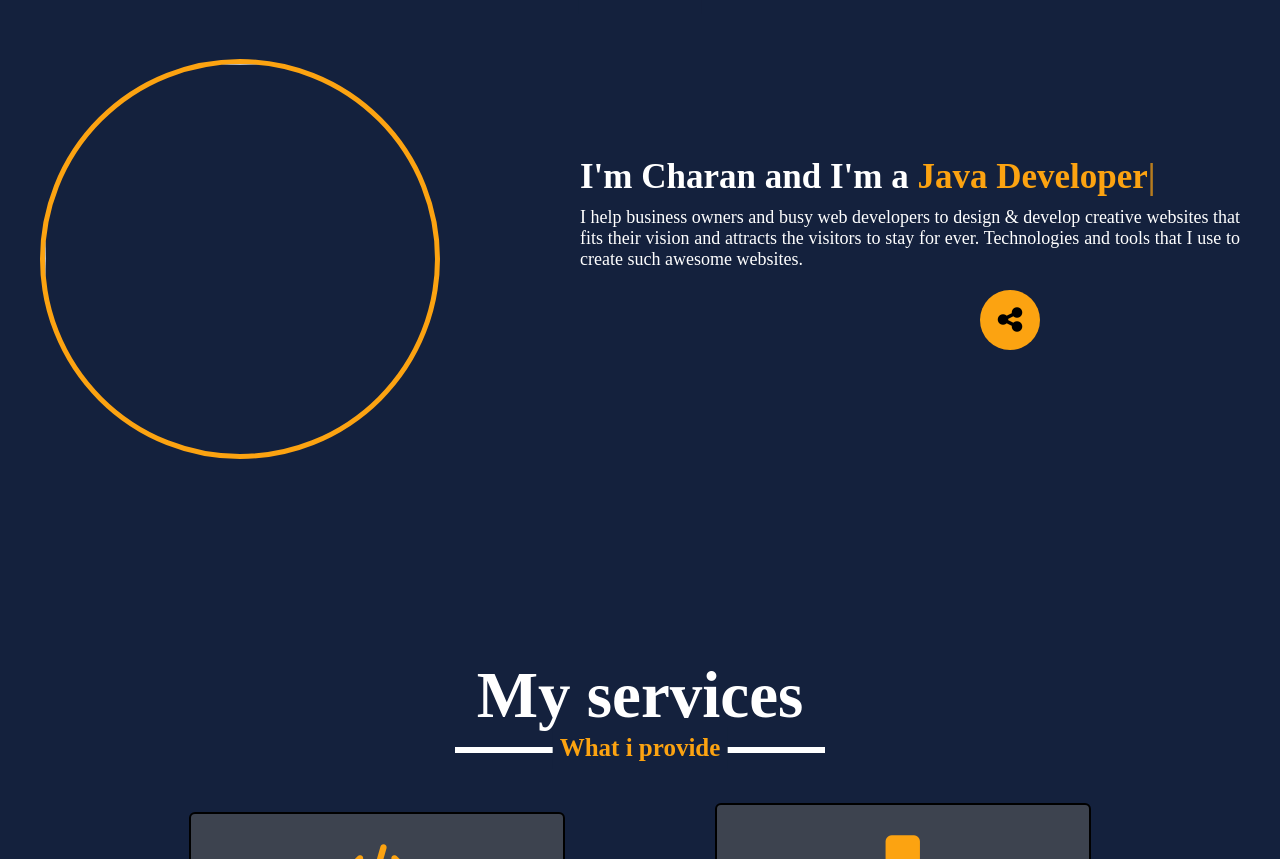
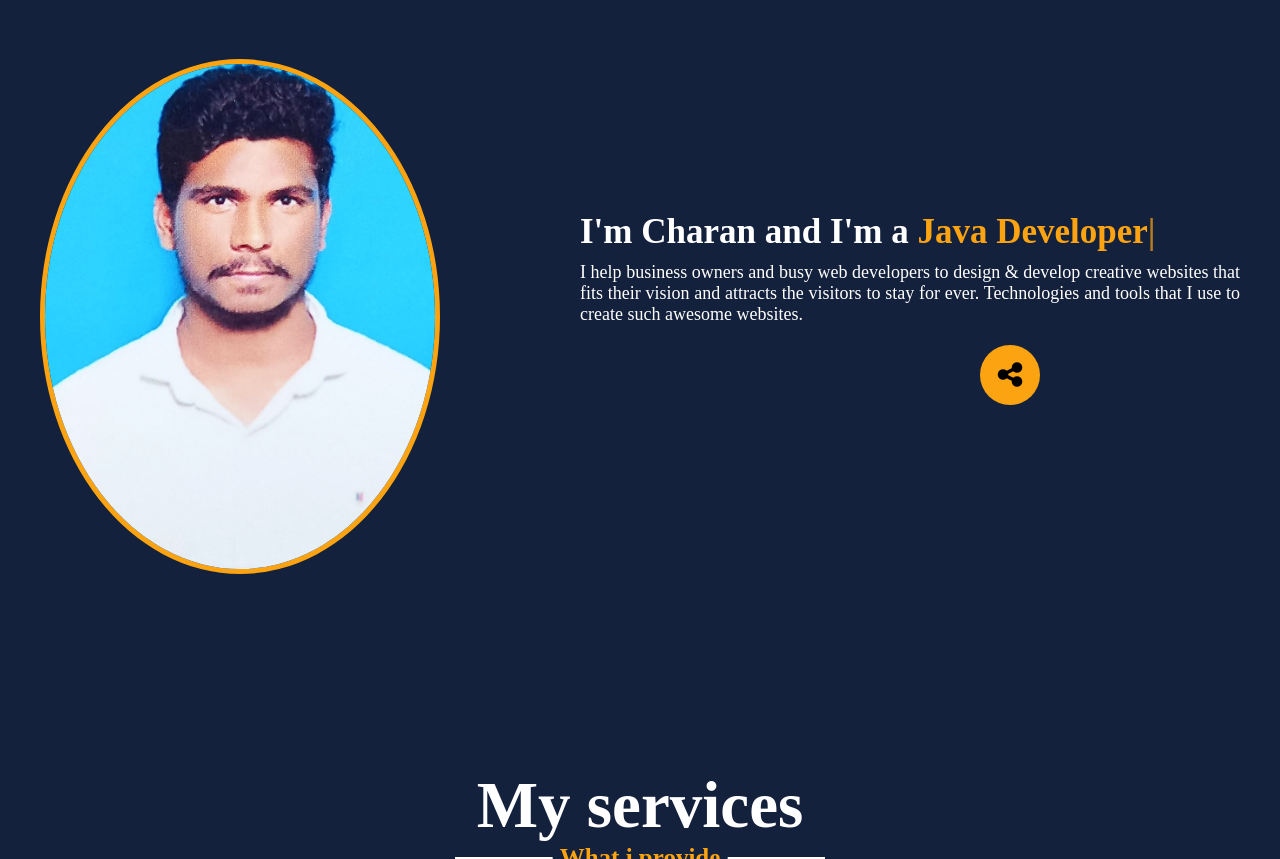
Before and after one commit to Cherrytan200/CODSOFT, a plain HTML site: page Portfolio/Portfolio.html in a window 1280 px wide. Shown: the part 981-1840 px from the top of the page. Drawn offline with nearby package versions, Linux system fonts and the light colour scheme; a script that the page names is missing.

Commit message:
task 3 added

```diff
--- a/Portfolio/Portfolio.html
+++ b/Portfolio/Portfolio.html
@@ -64,7 +64,7 @@
         <div class="container">
             <div class="about-content">
                 <div class="column left">
-                    <img src="#" alt="">
+                    <img src="assests/profile.png" alt="">
                 </div>
                 <div class="column about-right">
                     <div class="text">
--- a/Portfolio/portfolio.css
+++ b/Portfolio/portfolio.css
@@ -511,7 +511,7 @@ section .title::after{
 
 .about-content .left img
 {
-    height: 400px;
+    /* height: 400px; */
     width: 400px;
     border-radius: 50%;
     border: 5px solid #FCA311;
```
